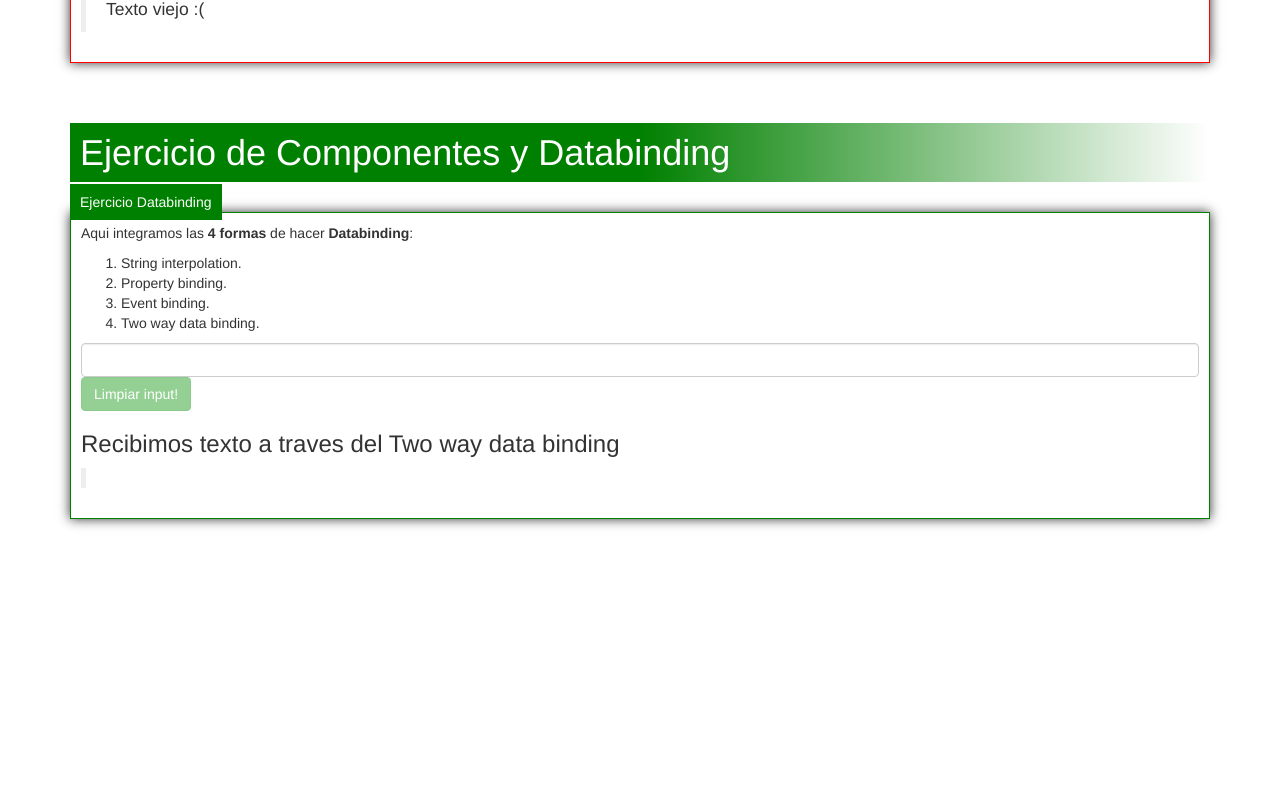
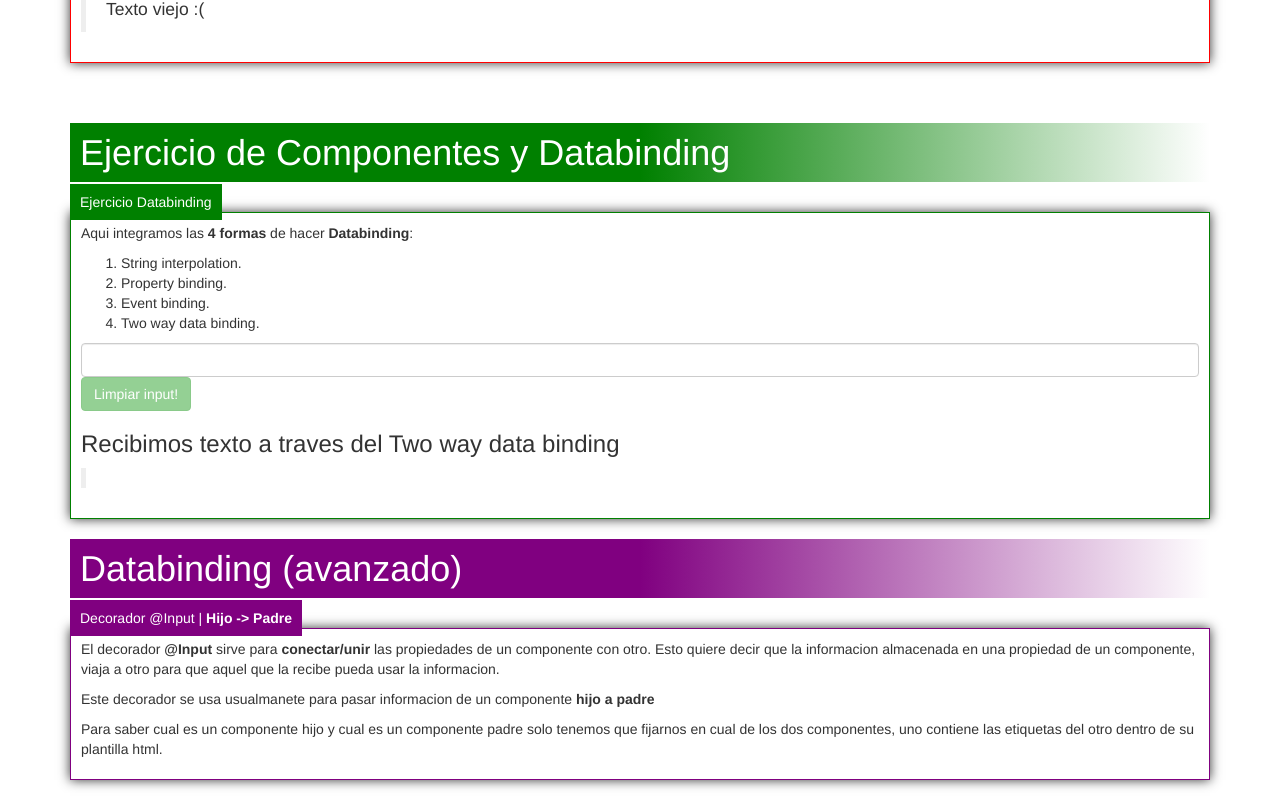
Before and after one commit to eliasrosales88/angular-components, an Angular app: page / in a window 1280 px wide. Shown: the part 1241-2041 px from the top of the page. Before the commit the page ends 1780 px from the top, so only its background shows below. Built offline with nearby package versions, Linux system fonts and the light colour scheme.

Commit message:
Adding explanation of using @Input decorator

```diff
--- a/src/app/app.component.html
+++ b/src/app/app.component.html
@@ -42,6 +42,14 @@
       <h1 class="bg-green-title">Ejercicio de Componentes y Databinding</h1>
       <span class="bg-green">Ejercicio Databinding</span>
       <app-databinding-exercise></app-databinding-exercise>
+
+      <h1 class="bg-purple-title">Databinding (avanzado)</h1>
+      <span class="bg-purple">Decorador @Input | <b>Hijo -> Padre</b></span>
+      <div class="border-purple border-1">
+        <p>El decorador <b>@Input</b> sirve para <b>conectar/unir</b> las propiedades de un componente con otro. Esto quiere decir que la informacion almacenada en una propiedad de un componente, viaja a otro para que aquel que la recibe pueda usar la informacion.</p>
+        <p>Este decorador se usa usualmanete para pasar informacion de un componente <b>hijo a padre</b></p>
+        <p>Para saber cual es un componente hijo y cual es un componente padre solo tenemos que fijarnos en cual de los dos componentes, uno contiene las etiquetas del otro dentro de su plantilla html.</p>
+      </div>
     </div>
   </div>
 </div>
--- a/src/styles.css
+++ b/src/styles.css
@@ -1,5 +1,5 @@
 /* You can add global styles to this file, and also import other style files */
-.bg-red-title, .bg-green-title, .bg-red, .bg-green{
+.bg-red-title, .bg-green-title, .bg-purple-title, .bg-orange-title .bg-red, .bg-green, .bg-purple, .bg-orange{
     color: white;
     padding: 10px;
 }
@@ -9,11 +9,23 @@
 .bg-green-title{
     background-image: linear-gradient(to left , white, green 50%);
 }
+.bg-purple-title{
+    background-image: linear-gradient(to left , white, purple 50%);
+}
+.bg-orange-title{
+    background-image: linear-gradient(to left , white, orange 50%);
+}
 .bg-red{
     background: red;
 }
 .bg-green{
     background: green;
+}
+.bg-purple{
+    background: purple;
+}
+.bg-orange{
+    background: orange;
 }
 .border-1{
     border: 1px solid #eee;
@@ -26,7 +38,13 @@
 .border-green{
     border-color: green;
 }
+.border-purple{
+    border-color: purple;
+}
+.border-orange{
+    border-color: orange;
+}
 
-.border-red, .border-green, .mb-20{
+.border-red, .border-green, .border-purple, .border-orange .mb-20{
     margin-bottom: 20px;
 }
```
